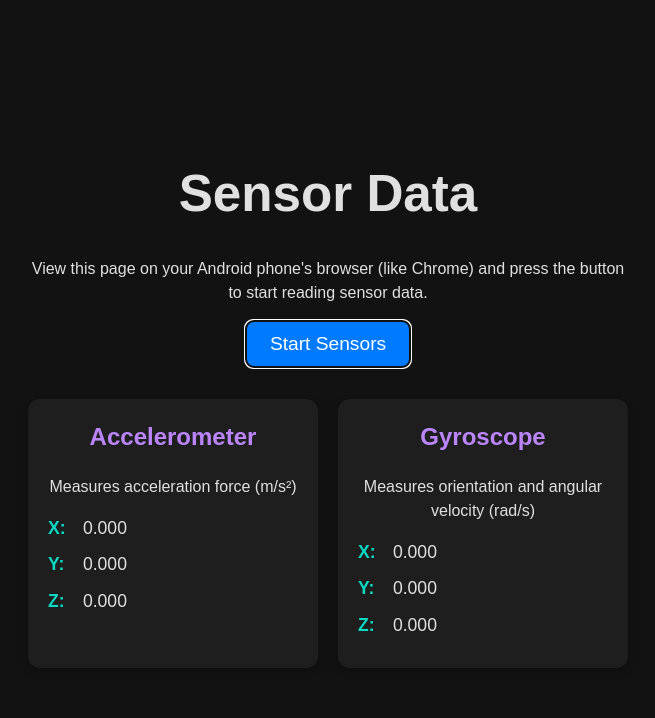
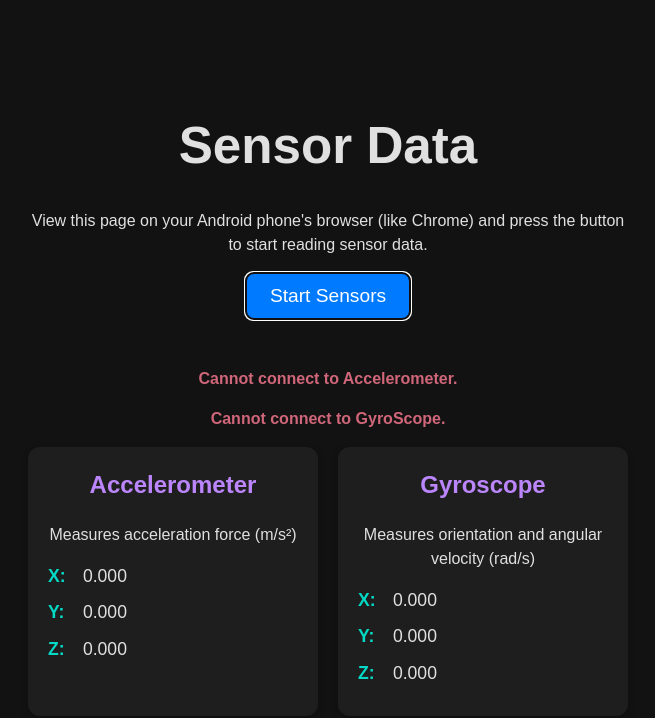
Before and after one commit to Joshijay1917/sensor-data-tranfer-react, a React (Vite) app: page / in a window 1280 px wide. Both pictures are taken after a click on the button "Start Sensors". Shown: the top 718 px of the page, without its empty margins (312-967 px from the left). Built offline with nearby package versions, Linux system fonts and the light colour scheme.

Commit message:
display the error proparly

```diff
--- a/src/App.jsx
+++ b/src/App.jsx
@@ -89,8 +89,8 @@ function App() {
         Start Sensors
       </button>
 
-      {!setAccelSupport && <p className="error">Cannot connect to Accelerometer.</p>}
-      {!setGyroSupport && <p className="error">Cannot connect to GyroScope.</p>}
+      {!accelSupport && <p className="error">Cannot connect to Accelerometer.</p>}
+      {!gyroSupport && <p className="error">Cannot connect to GyroScope.</p>}
 
       <div className="sensor-grid">
         <div className="card">
```
